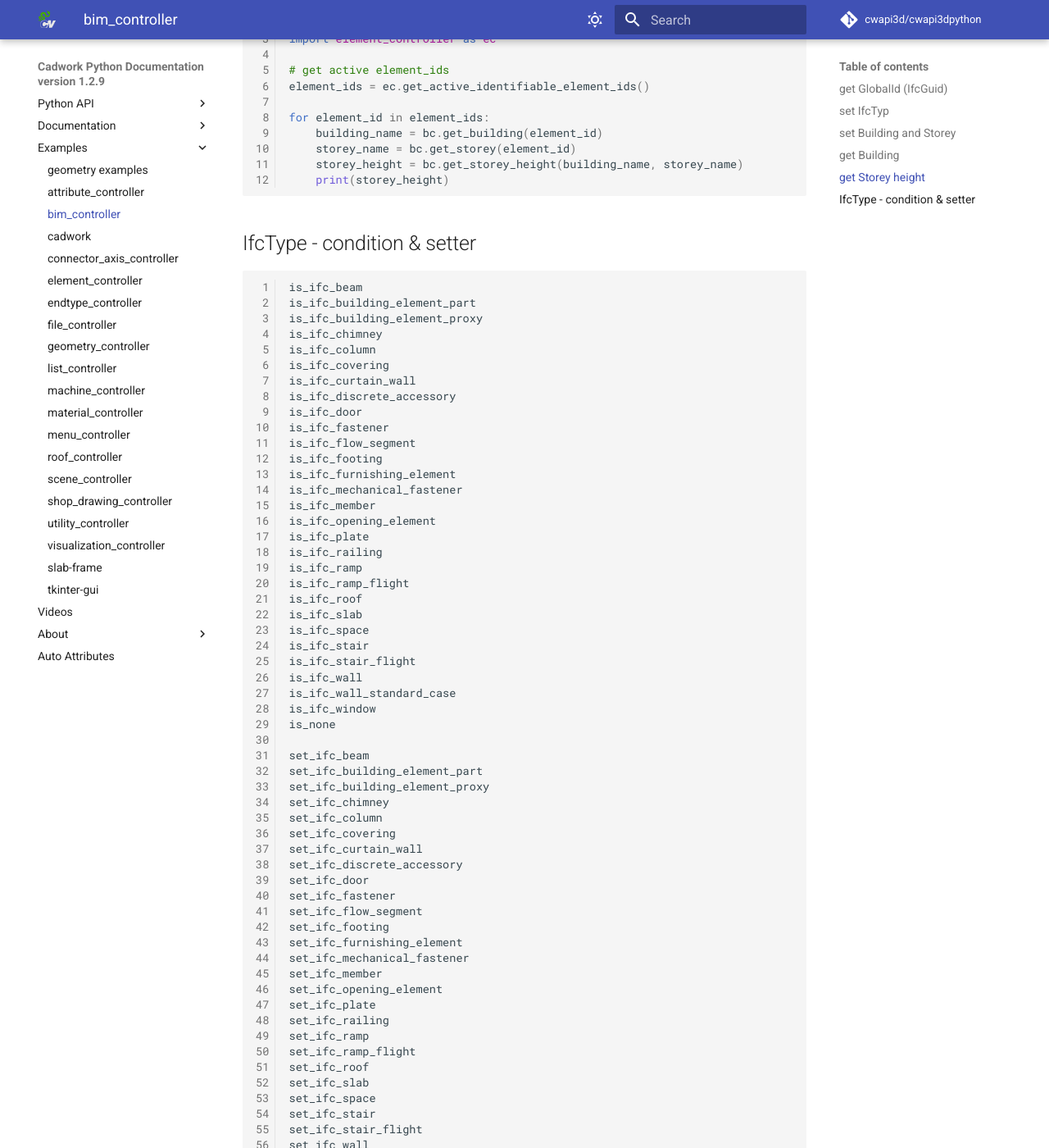
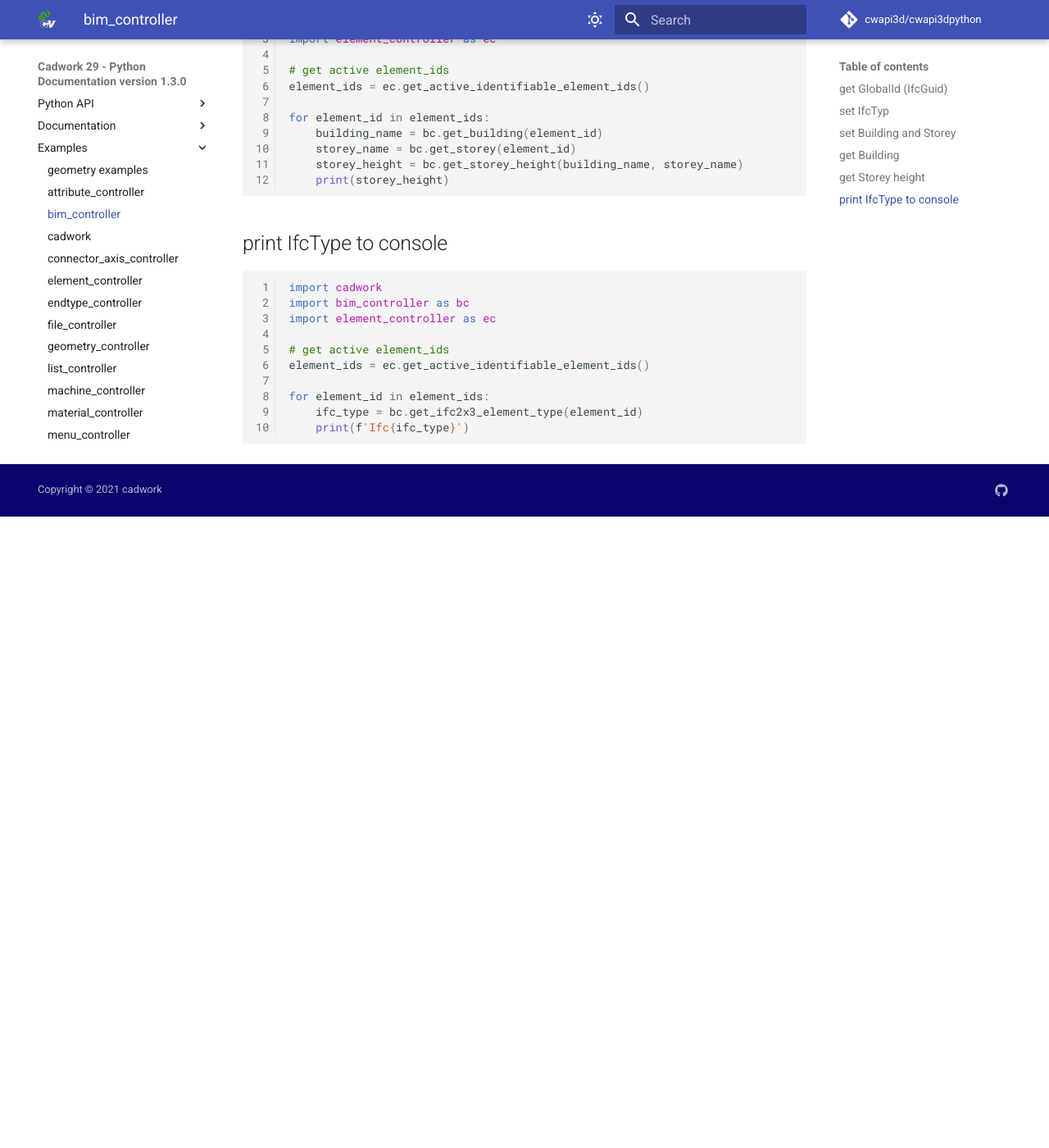
Before and after one commit to cwapi3d/cwapi3dpython, an MkDocs documentation site: the page built from docs/examples/bim_example.md, in a window 1280 px wide and 1400 px high, scrolled down 1450 px. Shown: the whole window at 82% size. Built offline with MkDocs 1.6.1 and Material for MkDocs 9.7.7, drawn with Linux system fonts in a browser that asks for light colours; comment, search, counter and statistics services are not loaded; after the commit the page ends 2080 px from its top, so only the background shows below that; some of the changed text lies outside the part shown.

Commit message:
add new classes & methods

````diff
--- a/docs/examples/bim_example.md
+++ b/docs/examples/bim_example.md
@@ -80,68 +80,19 @@ for element_id in element_ids:
 
 ```
 
-## IfcType - condition & setter
+## print IfcType to console
 
-```
-is_ifc_beam
-is_ifc_building_element_part
-is_ifc_building_element_proxy
-is_ifc_chimney
-is_ifc_column
-is_ifc_covering
-is_ifc_curtain_wall
-is_ifc_discrete_accessory
-is_ifc_door
-is_ifc_fastener
-is_ifc_flow_segment
-is_ifc_footing
-is_ifc_furnishing_element
-is_ifc_mechanical_fastener
-is_ifc_member
-is_ifc_opening_element
-is_ifc_plate
-is_ifc_railing
-is_ifc_ramp
-is_ifc_ramp_flight
-is_ifc_roof
-is_ifc_slab
-is_ifc_space
-is_ifc_stair
-is_ifc_stair_flight
-is_ifc_wall
-is_ifc_wall_standard_case
-is_ifc_window
-is_none
+```python
+import cadwork
+import bim_controller as bc
+import element_controller as ec
 
-set_ifc_beam
-set_ifc_building_element_part
-set_ifc_building_element_proxy
-set_ifc_chimney
-set_ifc_column
-set_ifc_covering
-set_ifc_curtain_wall
-set_ifc_discrete_accessory
-set_ifc_door
-set_ifc_fastener
-set_ifc_flow_segment
-set_ifc_footing
-set_ifc_furnishing_element
-set_ifc_mechanical_fastener
-set_ifc_member
-set_ifc_opening_element
-set_ifc_plate
-set_ifc_railing
-set_ifc_ramp
-set_ifc_ramp_flight
-set_ifc_roof
-set_ifc_slab
-set_ifc_space
-set_ifc_stair
-set_ifc_stair_flight
-set_ifc_wall
-set_ifc_wall_standard_case
-set_ifc_window
-set_none
+# get active element_ids
+element_ids = ec.get_active_identifiable_element_ids()
+
+for element_id in element_ids:
+    ifc_type = bc.get_ifc2x3_element_type(element_id)
+    print(f'Ifc{ifc_type}')
 ```
 
 <noscript>
--- a/mkdocs.yml
+++ b/mkdocs.yml
@@ -7,7 +7,7 @@ edit_uri: ""
 # Copyright
 copyright: Copyright &copy; 2021 cadwork
 
-site_name: Cadwork Python Documentation version 1.2.9
+site_name: Cadwork 29 - Python Documentation version 1.3.0
 site_url: https://python.cadwork.dev/
 theme:
     name: material
--- a/setup.py
+++ b/setup.py
@@ -7,7 +7,7 @@ long_description = (here / 'README.md').read_text(encoding='utf-8')
 
 setup(
     name='cwapi3d',
-    version='1.2.9',
+    version='1.3.0',
     author='Cadwork',
     author_email='it@cadwork.ca',
     description='Python bindings for CwAPI3D',
````
Also changed, not shown: docs/examples/cadwork.md (+0 -49 lines), docs/examples/element_example.md (+13 -0 lines), docs/get_started.md (+30 -27 lines), docs/modules.md (+1 -1 lines), src/utility_controller/__init__.py (+94 -0 lines).
